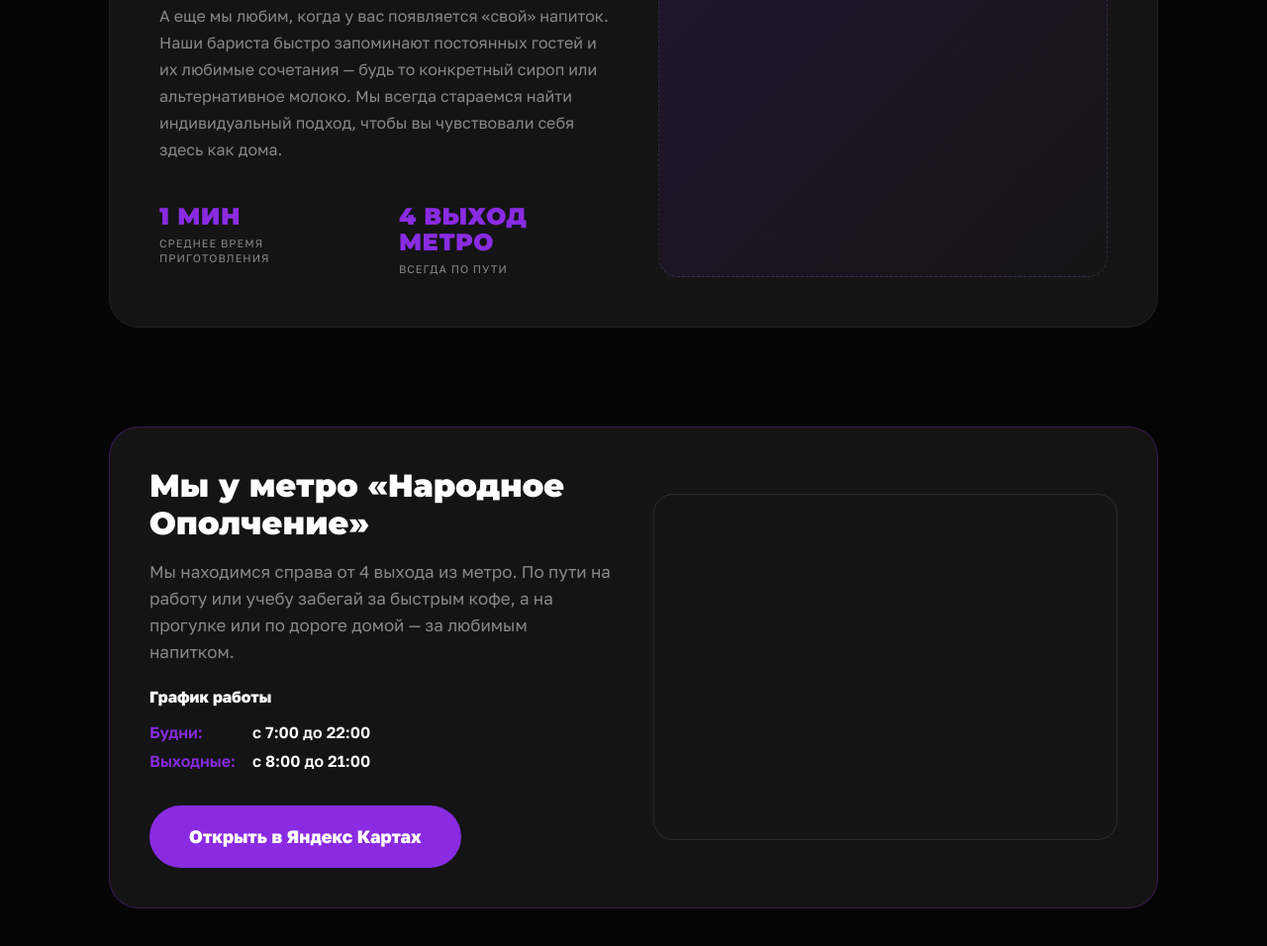
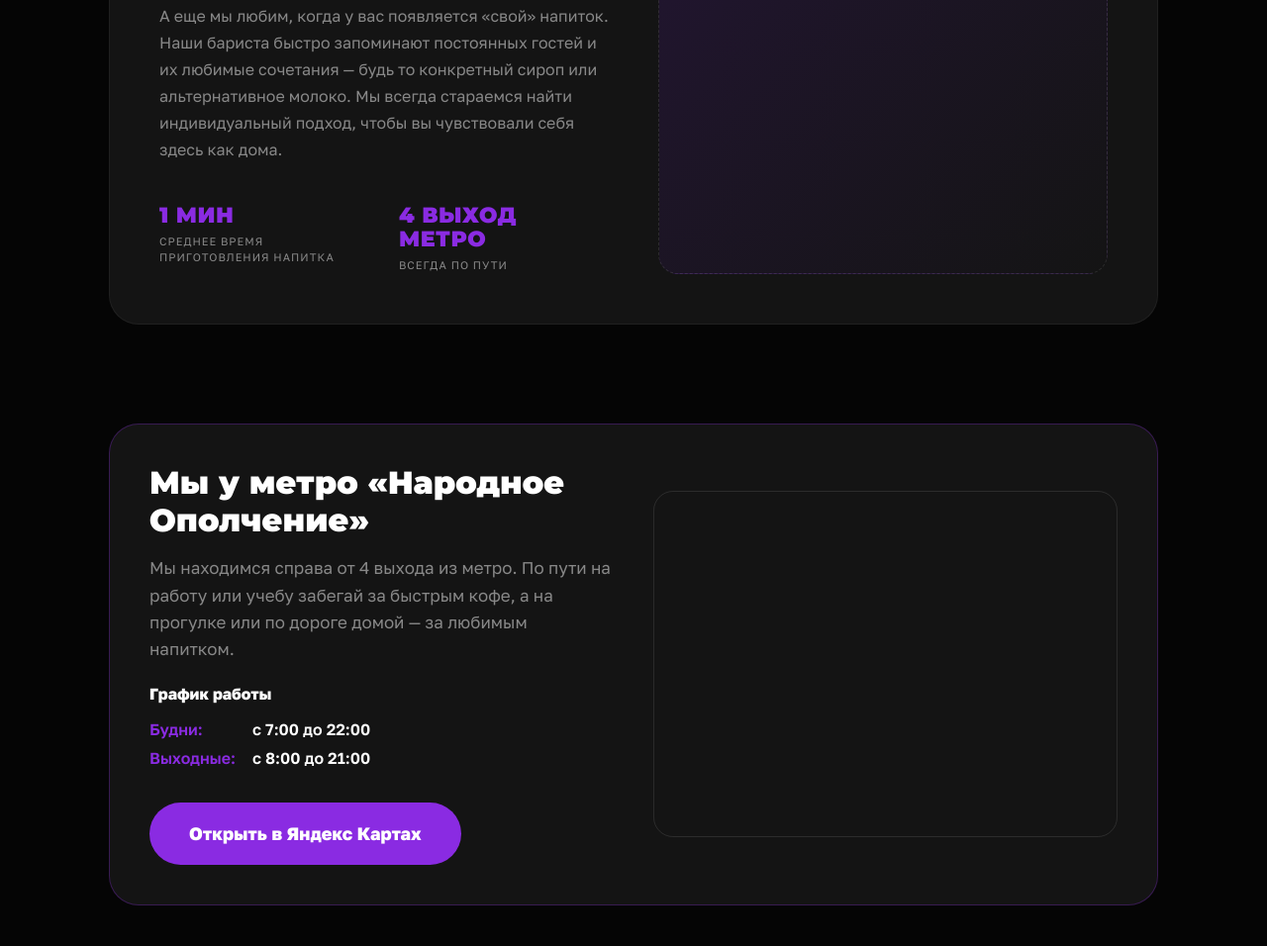
Before and after one commit to blackwitework/sudacoffee, a plain HTML site: page index.html in a window 1280 px wide. Shown: the part 4594-5550 px from the top of the page at 99% size. Drawn offline with Linux system fonts and the light colour scheme.

Commit message:
Update index.html

```diff
--- a/index.html
+++ b/index.html
@@ -78,34 +78,35 @@
         .about-content h2 span { color: var(--accent); }
         .about-content p { color: var(--text-muted); font-size: 16px; line-height: 1.7; margin-bottom: 20px; }
 
-        /* === СТАТИСТИКА (Обновлено) === */
+        /* === СТАТИСТИКА (Исправлено) === */
         .about-stats {
             display: grid;
             grid-template-columns: repeat(2, 1fr);
             gap: 30px;
             margin-top: 40px;
-            align-items: start;
         }
         .stat-item {
             display: flex;
             flex-direction: column;
-            gap: 6px;
+            align-items: flex-start; /* Жесткое выравнивание по левому краю */
+            text-align: left;
         }
         .stat-item b {
             font-family: 'Montserrat', sans-serif;
-            font-size: 24px;
+            font-size: 22px; /* Сделал чуть меньше, чтобы влезало ровно */
             font-weight: 900;
             color: var(--accent);
             line-height: 1.1;
             text-transform: uppercase;
             letter-spacing: 0.5px;
+            margin-bottom: 6px;
         }
         .stat-item span {
             font-size: 11px;
             color: var(--text-muted);
             text-transform: uppercase;
             letter-spacing: 1px;
-            line-height: 1.4;
+            line-height: 1.5;
         }
 
         .about-image {
@@ -417,10 +418,10 @@
                 <div class="about-stats">
                     <div class="stat-item">
                         <b>1 мин</b>
-                        <span>Среднее время<br>приготовления</span>
+                        <span>Среднее время<br>приготовления напитка</span>
                     </div>
                     <div class="stat-item">
-                        <b>4 выход метро</b>
+                        <b>4 выход<br>метро</b>
                         <span>Всегда по пути</span>
                     </div>
                 </div>
```
